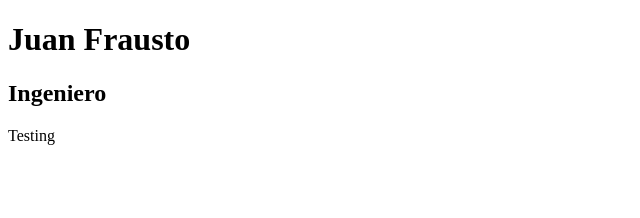
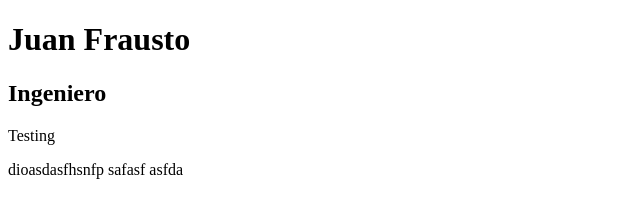
Before and after one commit to Juanfr97/MiPaginaWeb, a plain HTML site: page index.html in a window 1280 px wide. Shown: the whole page, without its empty margins (0-640 px from the left). Drawn offline with Linux system fonts and the light colour scheme.

Commit message:
barbaridades

```diff
--- a/index.html
+++ b/index.html
@@ -9,5 +9,8 @@
     <h1>Juan Frausto</h1>
     <h2>Ingeniero</h2>
     <p>Testing</p>
+    dioasdasfhsnfp
+    safasf
+    asfda
 </body>
 </html>
```
